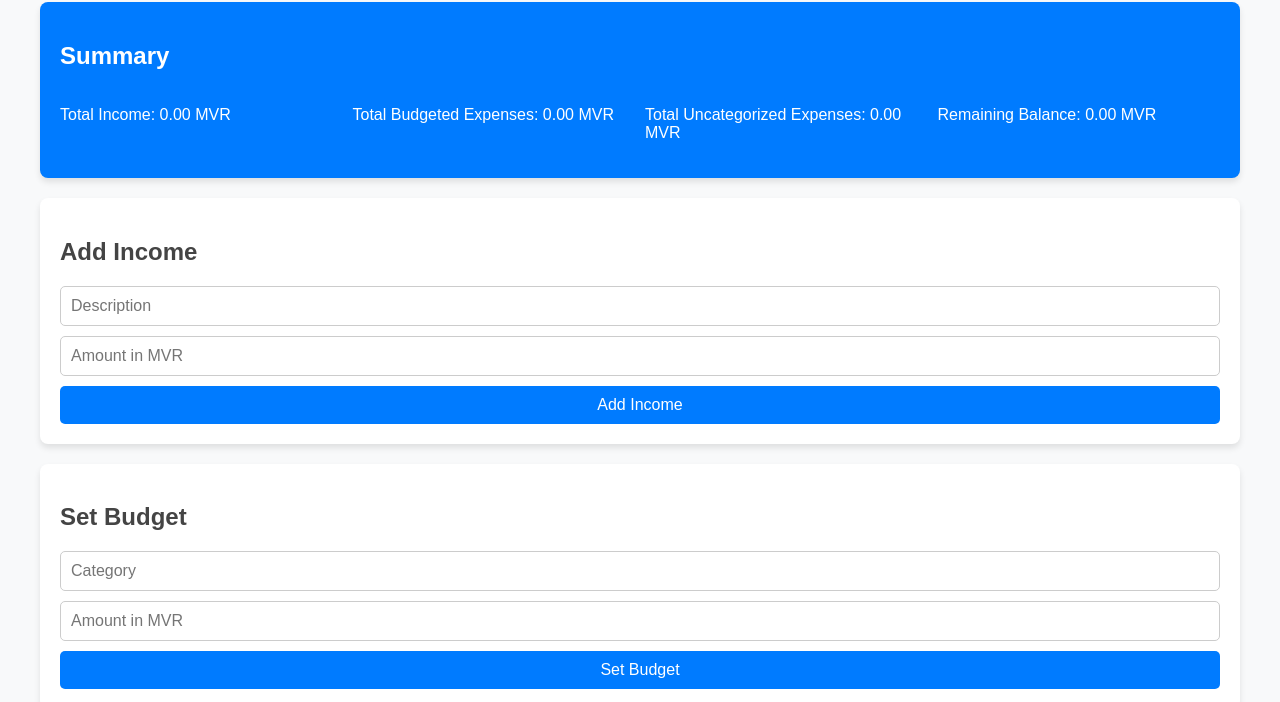
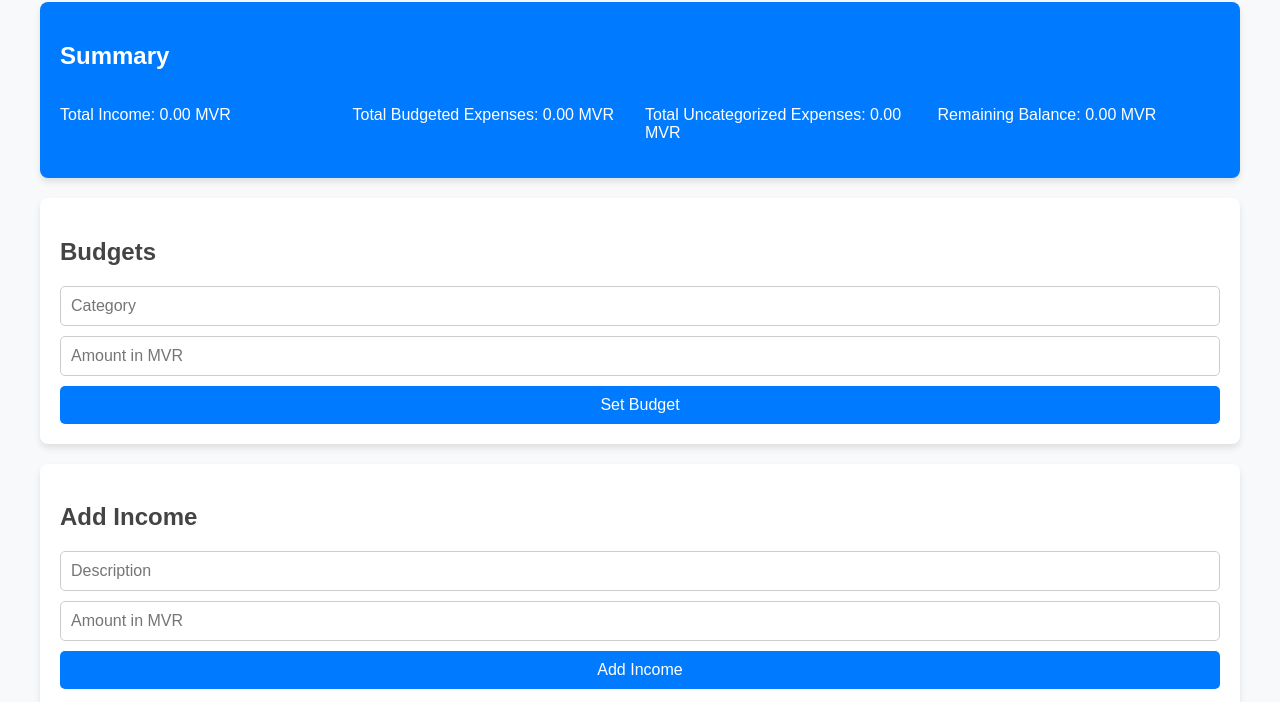
Before and after one commit to Urbanprgmr/Family-Groceries, a plain HTML site: page index.html in a window 1280 px wide. Shown: the part 98-800 px from the top of the page. Drawn offline with Linux system fonts and the light colour scheme.

Commit message:
Update index.html

```diff
--- a/index.html
+++ b/index.html
@@ -21,8 +21,19 @@
       </div>
     </section>
 
+    <!-- Budget Section -->
+    <section class="card budget">
+      <h2>Budgets</h2>
+      <form id="budget-form">
+        <input type="text" id="budget-category" placeholder="Category" required>
+        <input type="number" id="budget-amount" placeholder="Amount in MVR" required>
+        <button type="submit">Set Budget</button>
+      </form>
+      <div id="budget-list"></div>
+    </section>
+
     <!-- Income Section -->
-    <section class="card">
+    <section class="card income">
       <h2>Add Income</h2>
       <form id="income-form">
         <input type="text" id="income-description" placeholder="Description" required>
@@ -31,19 +42,8 @@
       </form>
     </section>
 
-    <!-- Budget Section -->
-    <section class="card">
-      <h2>Set Budget</h2>
-      <form id="budget-form">
-        <input type="text" id="budget-category" placeholder="Category" required>
-        <input type="number" id="budget-amount" placeholder="Amount in MVR" required>
-        <button type="submit">Set Budget</button>
-      </form>
-      <div id="budget-list"></div>
-    </section>
-
     <!-- Expenses Section -->
-    <section class="card">
+    <section class="card expense">
       <h2>Add Expense</h2>
       <form id="expense-form">
         <input type="text" id="expense-description" placeholder="Description" required>
@@ -56,7 +56,7 @@
     </section>
 
     <!-- History Section -->
-    <section class="card">
+    <section class="card history">
       <h2>History</h2>
       <table id="history-table">
         <thead>
```
